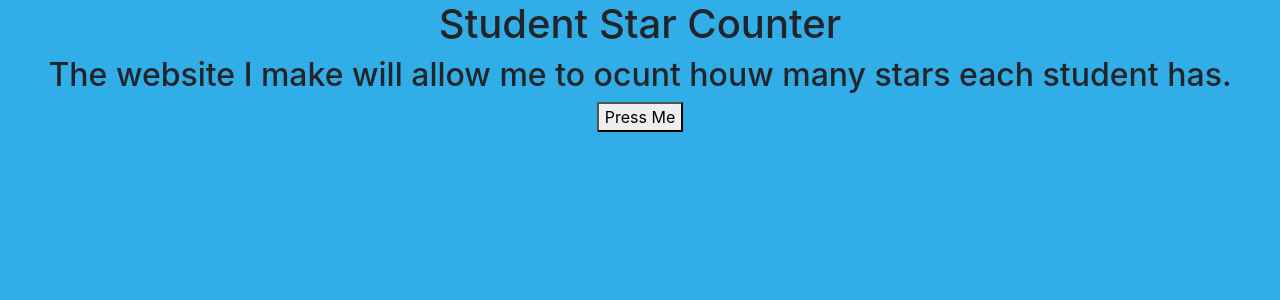
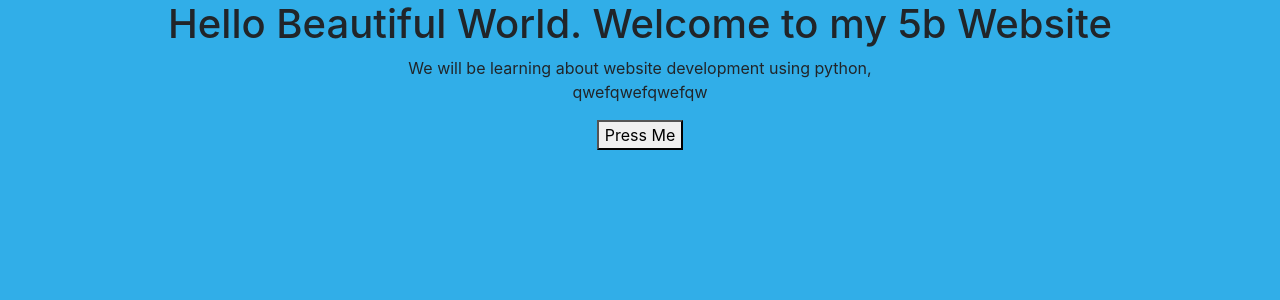
Before and after one commit to christian-j-eid/FlaskTemplateForMyStudents, a Flask app: page / in a window 1280 px wide. Shown: the part 56-356 px from the top of the page. Run offline with Flask 3, Linux system fonts and the light colour scheme; some libraries are stand-ins or nearby versions.

Commit message:
Class1Final

```diff
--- a/templates/base.html
+++ b/templates/base.html
@@ -19,20 +24,19 @@
   <div class="collapse navbar-collapse" id="navbarNav">
     <ul class="navbar-nav">
       <li class="nav-item active">
-        <a class="nav-link" href="base#" > OPTION1 <span class="sr-only"</span></a>
+        <a class="nav-link" href="base#" > About Christian, and my students <span class="sr-only"</span></a>
       </li>
       <li class="nav-item">
-        <a class="nav-link" href="#">OPTION2</a>
+        <a class="nav-link" href="#">github</a>
     </ul>
   </div>
 </nav>
 
-    <title>NoahKaiClass1</title>
-</head>
-<body>
-
-    <h1>Student Star Counter</h1>
-    <h2>The website I make will allow me to ocunt houw many stars each student has.</h2>
+   <h1> Hello Beautiful World. Welcome to my 5b Website </h1>
+    <p> We will be learning about website development using python,
+        <br>
+     qwefqwefqwefqw
+    </p>
 
     <button type = 'button'>Press Me</button>
 
```
Also changed, not shown: other parts of templates/base.html (+6 -1 lines).
